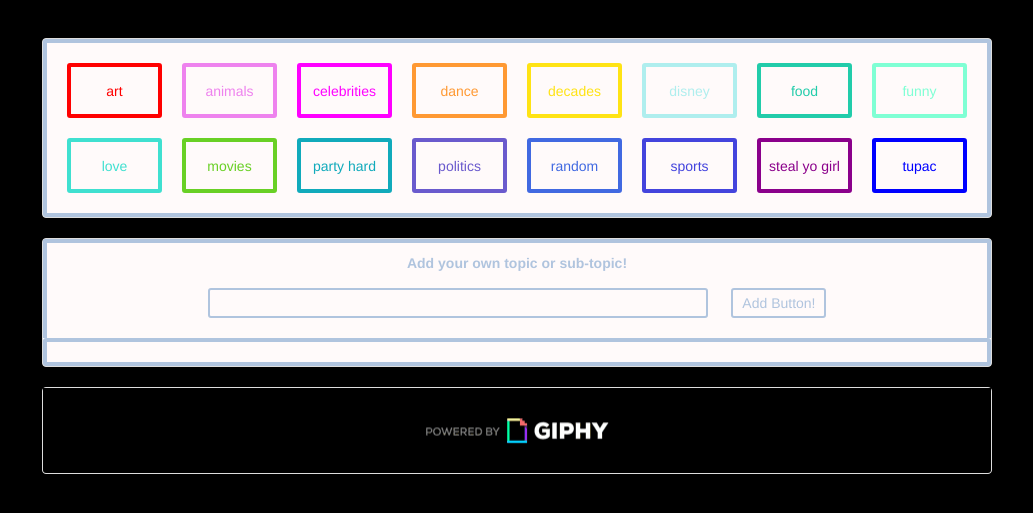
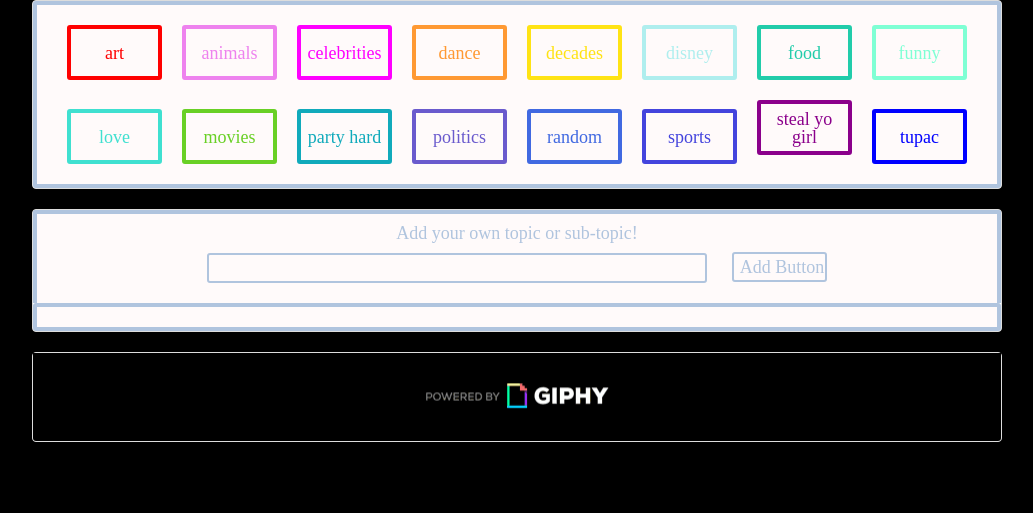
Before and after one commit to taylorem2787/Giphy, a PHP site: page / in a window 1280 px wide. Shown: the top 513 px of the page, without its empty margins (123-1156 px from the left). Run offline with PHP 8.4, Linux system fonts and the light colour scheme; some libraries are stand-ins or nearby versions.

Commit message:
prototype

```diff
--- a/assets/css/style.css
+++ b/assets/css/style.css
@@ -1,11 +1,11 @@
 body {
 	background-color: black !important;
-	background-size: cover;
 	width: 100%;
+	max-width: 1000px !important;
  	height: 100%;
   	padding: 0px;
   	margin: auto 0;
-  	font-size: 24px;
+  	font-size: 18px;
   	color: lightsteelblue !important;
   	text-align: center !important;
 }
@@ -15,7 +15,7 @@
     box-sizing: border-box;
 }
 
-.container, #topic-input, {
+#topic-input, {
 	width: 100% !important;
 	max-width: 980px;
 }
@@ -126,13 +126,6 @@
 button:nth-child(26){border: 4px solid #4444dd !important;color: #4444dd;}
 button:nth-child(27){border: 4px solid purple !important;color: purple;}
 
-
-
 .item:nth-child(even) {float: left !important;}
 
 .item:nth-child(odd) {float: right !important;}
-
-.container {
-	max-width: 980px;
-  	margin-top: 3%;
-}
--- a/assets/javascript/app.js
+++ b/assets/javascript/app.js
@@ -38,7 +38,7 @@
 
         //var results = $(this).data('topics');
         var APIkey = "&api_key=dc6zaTOxFJmzC&limit=20";
-        var queryURL = "http://api.giphy.com/v1/gifs/search?q=" + topic + APIkey;
+        var queryURL = "https://crossorigin.me/api.giphy.com/v1/gifs/search?q=" + topic + APIkey;
 
         $.ajax({
             url: queryURL,
--- a/index.html
+++ b/index.html
@@ -4,21 +4,19 @@
 	<meta charset="UTF-8">
 	<!-- Viewport -->
 	<meta name="viewport" content="width=device-width, initial-scale=1">
-	<!-- Stylesheets -->
-	<link rel="stylesheet" type="text/css" href="assets/css/reset.css">
-	<link rel="stylesheet" type="text/css" href="assets/css/style.css">
 	<!-- jQuery CDN -->
 	<script   src="https://code.jquery.com/jquery-3.1.0.js"   integrity="sha256-slogkvB1K3VOkzAI8QITxV3VzpOnkeNVsKvtkYLMjfk="   crossorigin="anonymous"></script>
 	<!-- Bootstrap CDN -->
 	<link href="https://maxcdn.bootstrapcdn.com/bootswatch/3.3.7/darkly/bootstrap.min.css" rel="stylesheet" integrity="sha384-S7YMK1xjUjSpEnF4P8hPUcgjXYLZKK3fQW1j5ObLSl787II9p8RO9XUGehRmKsxd" crossorigin="anonymous">
 	<!-- Latest compiled and minified JavaScript -->
 	<script src="https://maxcdn.bootstrapcdn.com/bootstrap/3.3.7/js/bootstrap.min.js" integrity="sha384-Tc5IQib027qvyjSMfHjOMaLkfuWVxZxUPnCJA7l2mCWNIpG9mGCD8wGNIcPD7Txa" crossorigin="anonymous"></script>
-
+		<!-- Stylesheets -->
+	<link rel="stylesheet" type="text/css" href="assets/css/reset.css">
+	<link rel="stylesheet" type="text/css" href="assets/css/style.css">
 	<script src="assets/javascript/app.js"></script>
 	<title>Giphy</title>
 </head>
-<body>
-	<div class="container">
+	<body class="container">
 
 		<div class="row">
 			<div class="col-lg-12">
@@ -59,8 +57,5 @@
 		</div>
 
 
-	</div> <!-- container end -->
-		<script src="assets/javascript/app.js"></script>
-
 </body>
 </html>
```
